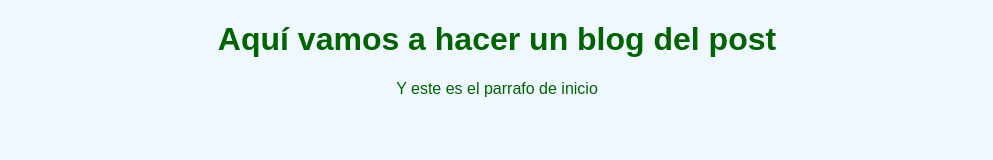
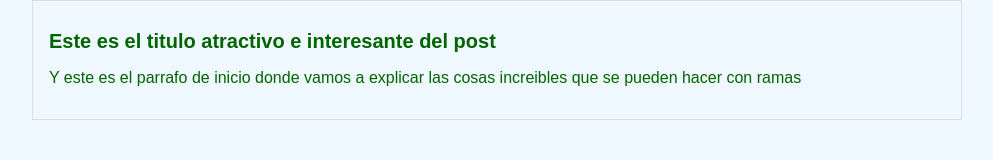
Before and after one commit to Hirizuck/hyperblog, a plain HTML site: page index.html in a window 1280 px wide. Shown: the whole page, without its empty margins (143-1136 px from the left). Drawn offline with Linux system fonts and the light colour scheme.

Commit message:
Commit al master del blogspot en su version mas reciente

```diff
--- a/css/styles.css
+++ b/css/styles.css
@@ -1,6 +1,21 @@
 body {
     text-align: center;
     font-family: Arial;
+    font-size: 16px;
+    margin: 0;
+    padding: 0;
     color: darkgreen;
     background: aliceblue;
 }
+
+#container {
+    width: 70%;
+    padding: 1em;
+    text-align: left;
+    border: 1px solid #DDD;
+    margin: 0 auto;
+}
+
+#container h1 {
+    font-size: 20px;
+}
--- a/index.html
+++ b/index.html
@@ -11,8 +11,16 @@
 
 <body>
 
-    <h1>Aquí vamos a hacer un blog del post</h1>
-    <p>Y este es el parrafo de inicio</p>
+    <div id="container">
+
+        <div id="post">
+
+            <h1>Este es el titulo atractivo e interesante del post</h1>
+            <p>Y este es el parrafo de inicio donde vamos a explicar las cosas increibles que se pueden hacer con ramas</p>
+
+        </div>
+
+    </div>
 
 </body>
 
```
